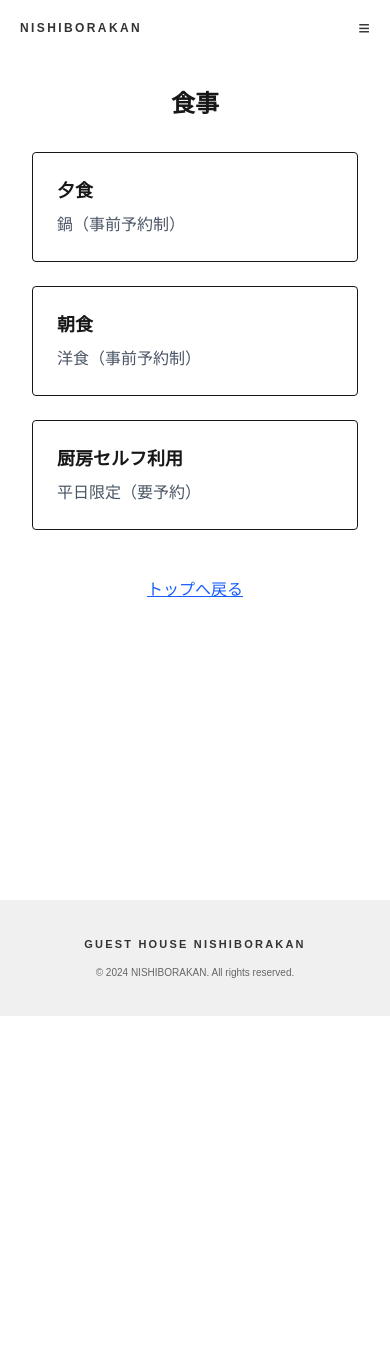
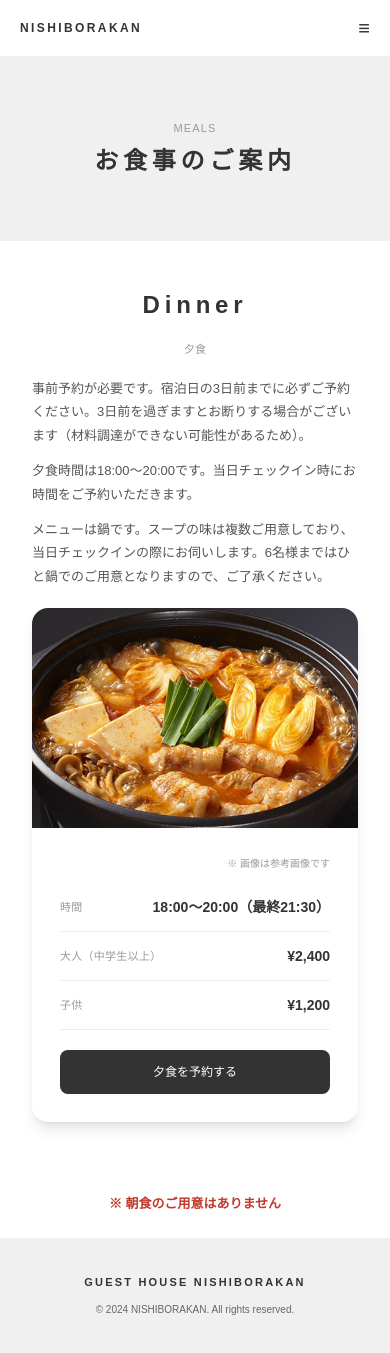
Before and after one commit to furuucodeworks/nishiborakan-hp, a Next.js app: page /meals in a window 390 px wide. Before the commit the page ends 1016 px from the top, so only its background shows below. Built offline with nearby package versions, Linux system fonts and the light colour scheme; a web font is replaced by a local one.

Commit message:
Rebuild meals page with dinner info card and align styles with accommodation page

```diff
--- a/src/app/accommodation/page.tsx
+++ b/src/app/accommodation/page.tsx
@@ -128,14 +128,24 @@ export default function Accommodation() {
         <div className="flex flex-col items-center gap-6 sm:max-w-xl sm:mx-auto lg:max-w-4xl">
           <h2 className="text-2xl font-bold tracking-[0.2em] text-[#333333]">Dormitory</h2>
           <p className="text-[11px] text-[#999999]">ドミトリーのご案内</p>
-          <p className="text-[13px] text-[#555555] text-left leading-[1.8] w-full">
-            ドミトリーは、一部屋に複数のベッドが設置された共同宿泊スペースです。各ベッドはプライバシーを確保するためカーテンなどで仕切られています。このタイプの部屋は男女混合です。
+          <p className="text-[13px] text-[#555555] text-left leading-[1.8] w-full lg:w-[450px]">
+            ドミトリーは、一部屋に複数のベッドが設置された共同宿泊スペースです。
+            <br />
+            各ベッドはプライバシーを確保するためカーテンなどで仕切られています。
+            <br />
+            このタイプの部屋は男女混合です。
             <br />
             <br />
-            2段ベッドタイプとシングルベッドタイプの2種類の部屋があり、それぞれ料金が異なります。ご予約の際はご確認ください。
+            2段ベッドタイプとシングルベッドタイプの2種類の部屋があり、それぞれ料金が異なります。
+            <br />
+            ご予約の際はご確認ください。
           </p>
-          <p className="text-[13px] font-bold text-[#c0392b] text-left leading-[1.8] w-full">
-            1人につき1ベッドのご利用となります。お子様が添い寝する場合も、1人としてカウントし料金をいただきます。またグループ貸切をする場合は+1万円発生します。
+          <p className="text-[13px] font-bold text-[#c0392b] text-left leading-[1.8] w-full lg:w-[450px]">
+            1人につき1ベッドのご利用となります。
+            <br />
+            お子様が添い寝する場合も、1人としてカウントし料金をいただきます。
+            <br />
+            またグループ貸切をする場合は+1万円発生します。
           </p>
           <div className="grid grid-cols-1 gap-6 w-full lg:grid-cols-2">
             {dormPlans.map((plan) => (
@@ -152,8 +162,10 @@ export default function Accommodation() {
         <div className="flex flex-col items-center gap-6 sm:max-w-xl sm:mx-auto lg:max-w-5xl">
           <h2 className="text-2xl font-bold tracking-[0.2em] text-[#333333]">Private Room</h2>
           <p className="text-[11px] text-[#999999]">個室のご案内</p>
-          <p className="text-[13px] text-[#555555] text-left leading-[1.8] w-full">
-            こちらはファミリーやグループに最適なお部屋です。料金は部屋単位で設定されているため、宿泊人数が変わっても料金は変動しません。
+          <p className="text-[13px] text-[#555555] text-left leading-[1.8] w-full lg:w-[450px]">
+            こちらはファミリーやグループに最適なお部屋です。
+            <br />
+            料金は部屋単位で設定されているため、宿泊人数が変わっても料金は変動しません。
           </p>
           <div className="grid grid-cols-1 gap-6 w-full lg:grid-cols-3">
             {privatePlans.map((plan) => (
--- a/src/app/meals/page.tsx
+++ b/src/app/meals/page.tsx
@@ -1,30 +1,84 @@
+import type { Metadata } from "next";
 import Link from "next/link";
+import Image from "next/image";
+
+export const metadata: Metadata = {
+  title: "お食事 | GUEST HOUSE NISHIBORAKAN",
+  description: "夕食は鍋をご用意。事前予約制です。鷲ヶ岳スキー場に一番近いゲストハウスの食事情報をご案内します。",
+};
 
 export default function Meals() {
   return (
-    <main className="min-h-screen flex flex-col items-center p-8">
-      <h1 className="text-2xl font-bold mb-8">食事</h1>
+    <main>
 
-      <div className="flex flex-col gap-6 w-full max-w-md">
-        <div className="border rounded p-6">
-          <h2 className="text-lg font-semibold mb-2">夕食</h2>
-          <p className="text-gray-600">鍋（事前予約制）</p>
+      {/* ページタイトル */}
+      <section className="py-16 px-8 bg-[#f0f0f0] text-center lg:py-24">
+        <p className="text-[11px] text-[#999999] tracking-widest mb-2">MEALS</p>
+        <h1 className="text-2xl font-bold tracking-[0.2em] text-[#333333] lg:text-3xl">
+          お食事のご案内
+        </h1>
+      </section>
+
+      {/* 夕食セクション */}
+      <section className="py-12 px-8 bg-white lg:py-20">
+        <div className="flex flex-col items-center gap-5 sm:max-w-xl sm:mx-auto">
+          <h2 className="text-2xl font-bold tracking-[0.2em] text-[#333333]">Dinner</h2>
+          <p className="text-[11px] text-[#999999]">夕食</p>
+
+          <div className="flex flex-col gap-3 w-full">
+            <p className="text-[13px] text-[#555555] leading-[1.8]">
+              事前予約が必要です。宿泊日の3日前までに必ずご予約ください。3日前を過ぎますとお断りする場合がございます（材料調達ができない可能性があるため）。
+            </p>
+            <p className="text-[13px] text-[#555555] leading-[1.8]">
+              夕食時間は18:00〜20:00です。当日チェックイン時にお時間をご予約いただきます。
+            </p>
+            <p className="text-[13px] text-[#555555] leading-[1.8]">
+              メニューは鍋です。スープの味は複数ご用意しており、当日チェックインの際にお伺いします。6名様まではひと鍋でのご用意となりますので、ご了承ください。
+            </p>
+          </div>
+
+          <div className="w-full bg-white rounded-2xl shadow-lg overflow-hidden">
+            <div className="relative w-full h-[220px]">
+              <Image
+                src="/dinnersample.png"
+                alt="夕食の様子"
+                fill
+                className="object-cover"
+              />
+            </div>
+            <div className="p-7">
+              <p className="text-[10px] text-[#999999] text-right">※ 画像は参考画像です</p>
+
+              <div className="flex flex-col mt-3">
+                <div className="flex justify-between items-center py-3.5 border-b border-[#eeeeee]">
+                  <span className="text-[11px] text-[#999999] tracking-wide">時間</span>
+                  <span className="text-sm font-bold text-[#333333]">18:00〜20:00（最終21:30）</span>
+                </div>
+                <div className="flex justify-between items-center py-3.5 border-b border-[#eeeeee]">
+                  <span className="text-[11px] text-[#999999] tracking-wide">大人（中学生以上）</span>
+                  <span className="text-sm font-bold text-[#333333]">¥2,400</span>
+                </div>
+                <div className="flex justify-between items-center py-3.5 border-b border-[#eeeeee]">
+                  <span className="text-[11px] text-[#999999] tracking-wide">子供</span>
+                  <span className="text-sm font-bold text-[#333333]">¥1,200</span>
+                </div>
+              </div>
+
+              <Link
+                href="/contact"
+                className="mt-5 flex items-center justify-center w-full h-11 bg-[#333333] rounded-lg text-white text-xs"
+              >
+                夕食を予約する
+              </Link>
+            </div>
+          </div>
         </div>
+      </section>
 
-        <div className="border rounded p-6">
-          <h2 className="text-lg font-semibold mb-2">朝食</h2>
-          <p className="text-gray-600">洋食（事前予約制）</p>
-        </div>
+      <p className="text-[13px] font-bold text-[#c0392b] text-center py-6 px-8">
+        ※ 朝食のご用意はありません
+      </p>
 
-        <div className="border rounded p-6">
-          <h2 className="text-lg font-semibold mb-2">厨房セルフ利用</h2>
-          <p className="text-gray-600">平日限定（要予約）</p>
-        </div>
-      </div>
-
-      <Link href="/" className="mt-12 text-blue-600 underline">
-        トップへ戻る
-      </Link>
     </main>
   );
 }
```
